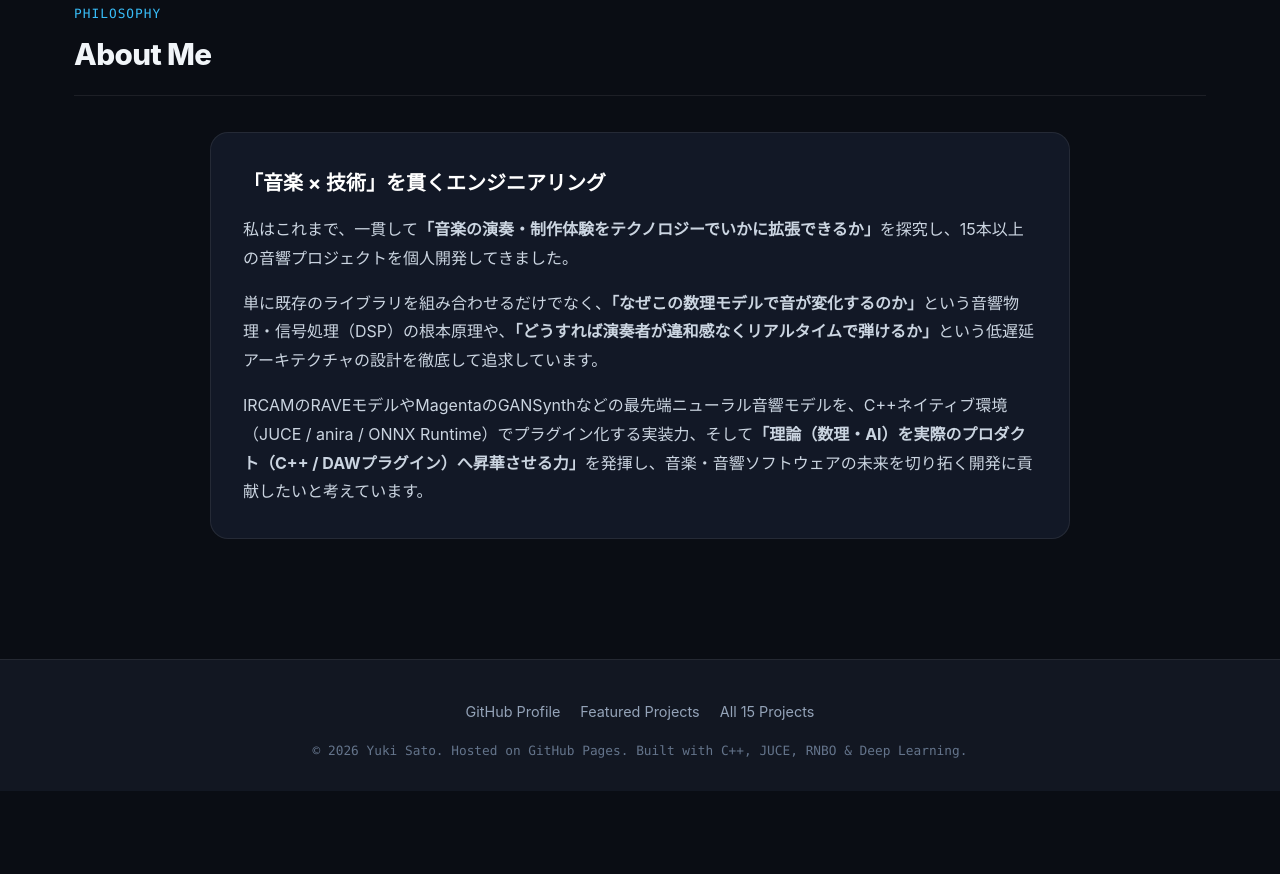
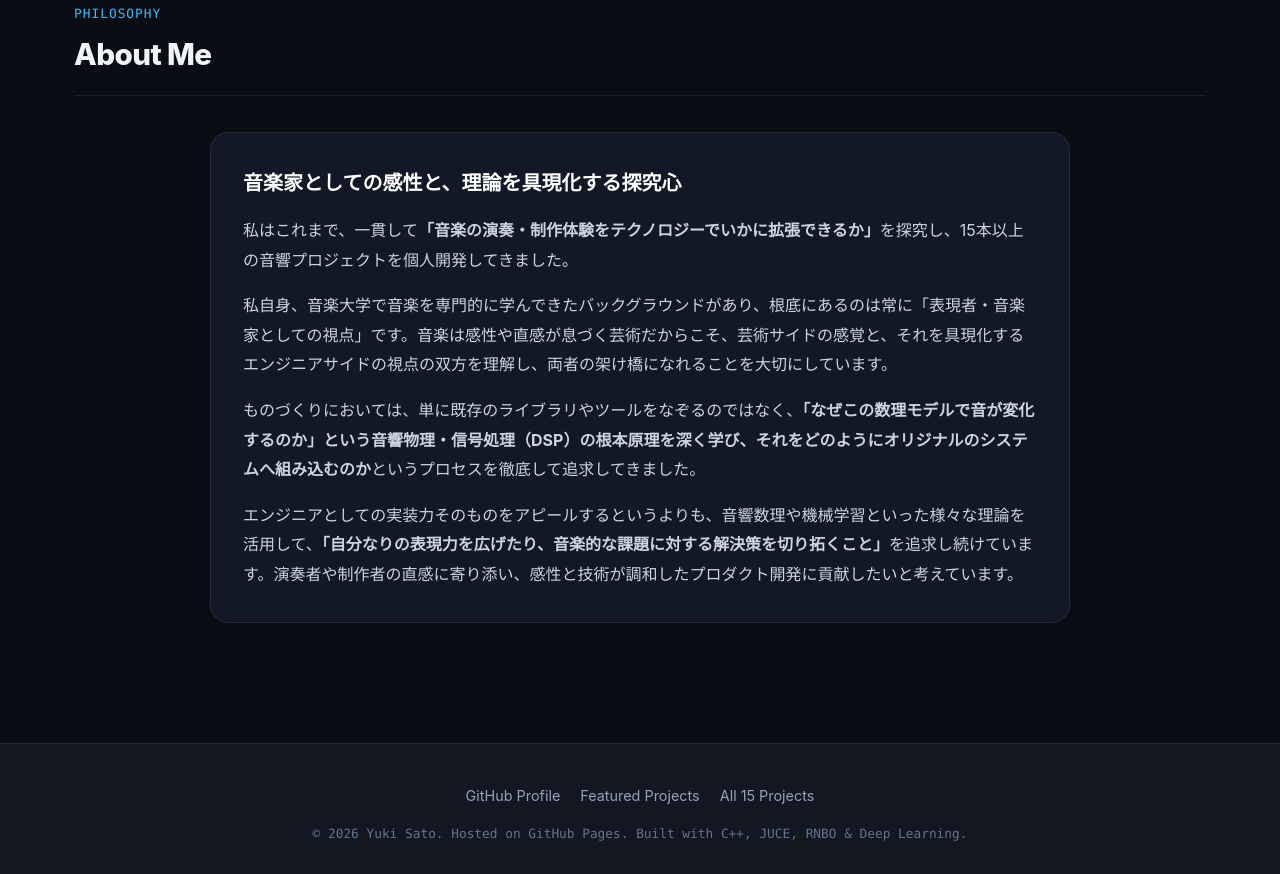
Before and after one commit to yuki-sato-0402/yuki-sato-0402.github.io, a plain HTML site: page index.html in a window 1280 px wide. Shown: the part 7612-8486 px from the top of the page. Before the commit the page ends 8403 px from the top, so only its background shows below. Drawn offline with Linux system fonts and the light colour scheme.

Commit message:
refactor: update About Me to reflect music background, artistic sensitivity, and exploration philosophy

```diff
--- a/index.html
+++ b/index.html
@@ -234,16 +234,19 @@
         </div>
       </div>
 
-      <div style="background: var(--bg-card); border: 1px solid var(--border-subtle); border-radius: var(--radius-lg); padding: 32px; max-width: 860px; margin: 0 auto; line-height: 1.8; color: #cbd5e1;">
-        <h3 style="color: #fff; font-size: 1.25rem; margin-bottom: 14px;">「音楽 × 技術」を貫くエンジニアリング</h3>
+      <div style="background: var(--bg-card); border: 1px solid var(--border-subtle); border-radius: var(--radius-lg); padding: 32px; max-width: 860px; margin: 0 auto; line-height: 1.85; color: #cbd5e1;">
+        <h3 style="color: #fff; font-size: 1.25rem; margin-bottom: 14px;">音楽家としての感性と、理論を具現化する探究心</h3>
         <p style="margin-bottom: 16px;">
           私はこれまで、一貫して<strong>「音楽の演奏・制作体験をテクノロジーでいかに拡張できるか」</strong>を探究し、15本以上の音響プロジェクトを個人開発してきました。
         </p>
         <p style="margin-bottom: 16px;">
-          単に既存のライブラリを組み合わせるだけでなく、<strong>「なぜこの数理モデルで音が変化するのか」</strong>という音響物理・信号処理（DSP）の根本原理や、<strong>「どうすれば演奏者が違和感なくリアルタイムで弾けるか」</strong>という低遅延アーキテクチャの設計を徹底して追求しています。
+          私自身、音楽大学で音楽を専門的に学んできたバックグラウンドがあり、根底にあるのは常に「表現者・音楽家としての視点」です。音楽は感性や直感が息づく芸術だからこそ、芸術サイドの感覚と、それを具現化するエンジニアサイドの視点の双方を理解し、両者の架け橋になれることを大切にしています。
+        </p>
+        <p style="margin-bottom: 16px;">
+          ものづくりにおいては、単に既存のライブラリやツールをなぞるのではなく、<strong>「なぜこの数理モデルで音が変化するのか」という音響物理・信号処理（DSP）の根本原理を深く学び、それをどのようにオリジナルのシステムへ組み込むのか</strong>というプロセスを徹底して追求してきました。
         </p>
         <p>
-          IRCAMのRAVEモデルやMagentaのGANSynthなどの最先端ニューラル音響モデルを、C++ネイティブ環境（JUCE / anira / ONNX Runtime）でプラグイン化する実装力、そして<strong>「理論（数理・AI）を実際のプロダクト（C++ / DAWプラグイン）へ昇華させる力」</strong>を発揮し、音楽・音響ソフトウェアの未来を切り拓く開発に貢献したいと考えています。
+          エンジニアとしての実装力そのものをアピールするというよりも、音響数理や機械学習といった様々な理論を活用して、<strong>「自分なりの表現力を広げたり、音楽的な課題に対する解決策を切り拓くこと」</strong>を追求し続けています。演奏者や制作者の直感に寄り添い、感性と技術が調和したプロダクト開発に貢献したいと考えています。
         </p>
       </div>
     </div>
```
